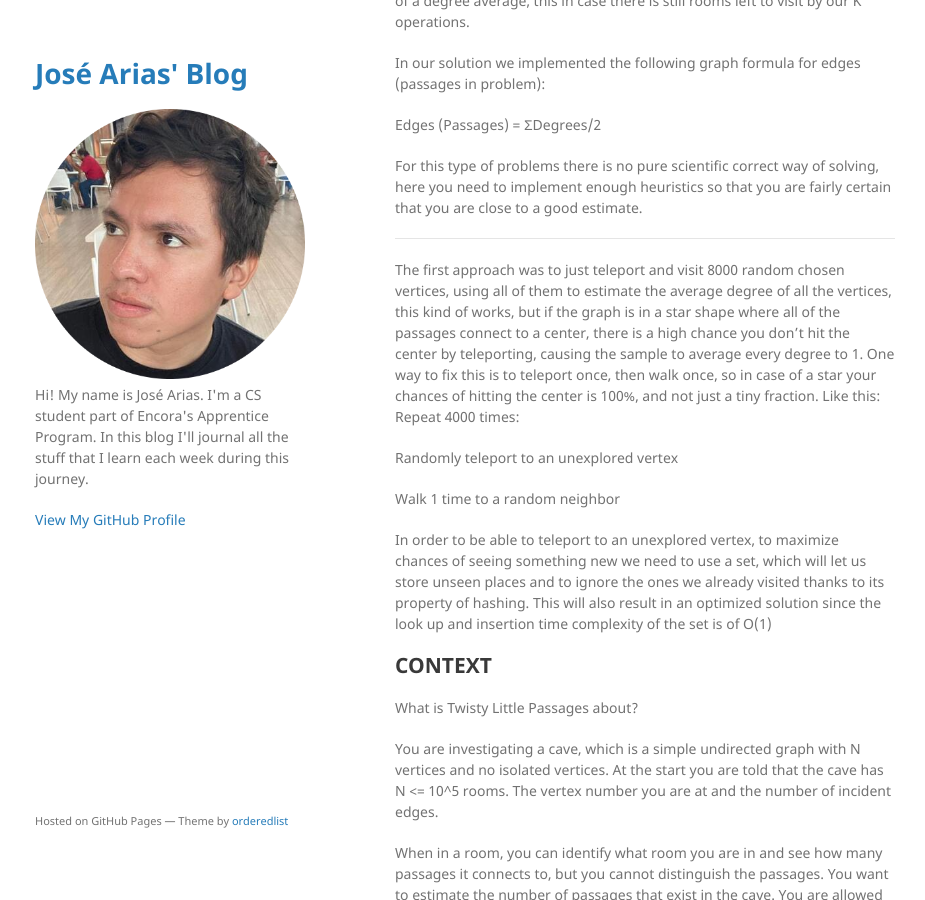
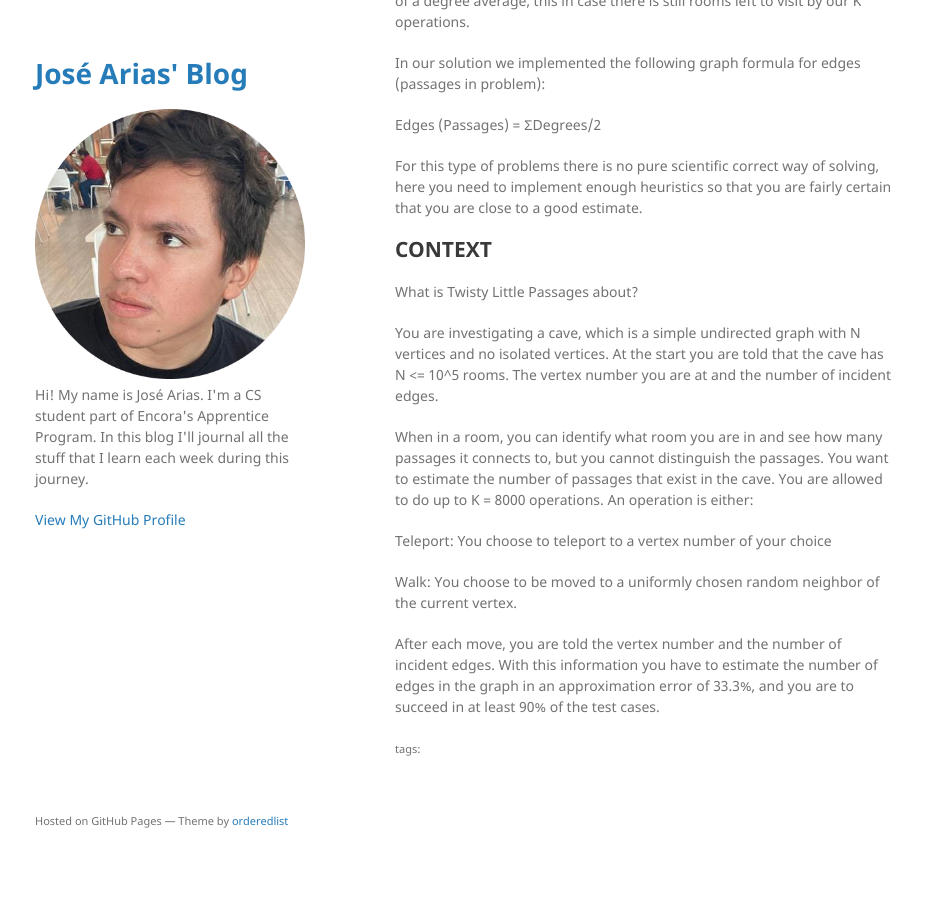
Before and after one commit to joseearias/joseearias.github.io, a Jekyll site: the page built from _posts/2022-10-23-collab-log.markdown, in a window 1280 px wide and 900 px high, scrolled down 421 px. Shown: the whole window, without its empty margins (175-1100 px from the left). Built offline with Jekyll 4.4.1, drawn with Linux system fonts in a browser that asks for light colours.

Commit message:
Update 2022-10-23-collab-log.markdown

```diff
--- a/_posts/2022-10-23-collab-log.markdown
+++ b/_posts/2022-10-23-collab-log.markdown
@@ -18,17 +18,6 @@ Edges (Passages) = ΣDegrees/2
 
 For this type of problems there is no pure scientific correct way of solving, here you need to implement enough heuristics so that you are fairly certain that you are close to a good estimate.
 
-------------
-
-The first approach was to just teleport and visit 8000 random chosen vertices, using all of them to estimate the average degree of all the vertices, this kind of works, but if the graph is in a star shape where all of the passages connect to a center, there is a high chance you don’t hit the center by teleporting, causing the sample to average every degree to 1.
-One way to fix this is to teleport once, then walk once, so in case of a star your chances of hitting the center is 100%, and not just a tiny fraction. Like this:
-Repeat 4000 times:
-
-Randomly teleport to an unexplored vertex
-
-Walk 1 time to a random neighbor
-
-In order to be able to teleport to an unexplored vertex, to maximize chances of seeing something new we need to use a set, which will let us store unseen places and to ignore the ones we already visited thanks to its property of hashing. This will also result in an optimized solution since the look up and insertion time complexity of the set is of O(1)
 
 ## CONTEXT
 
```
